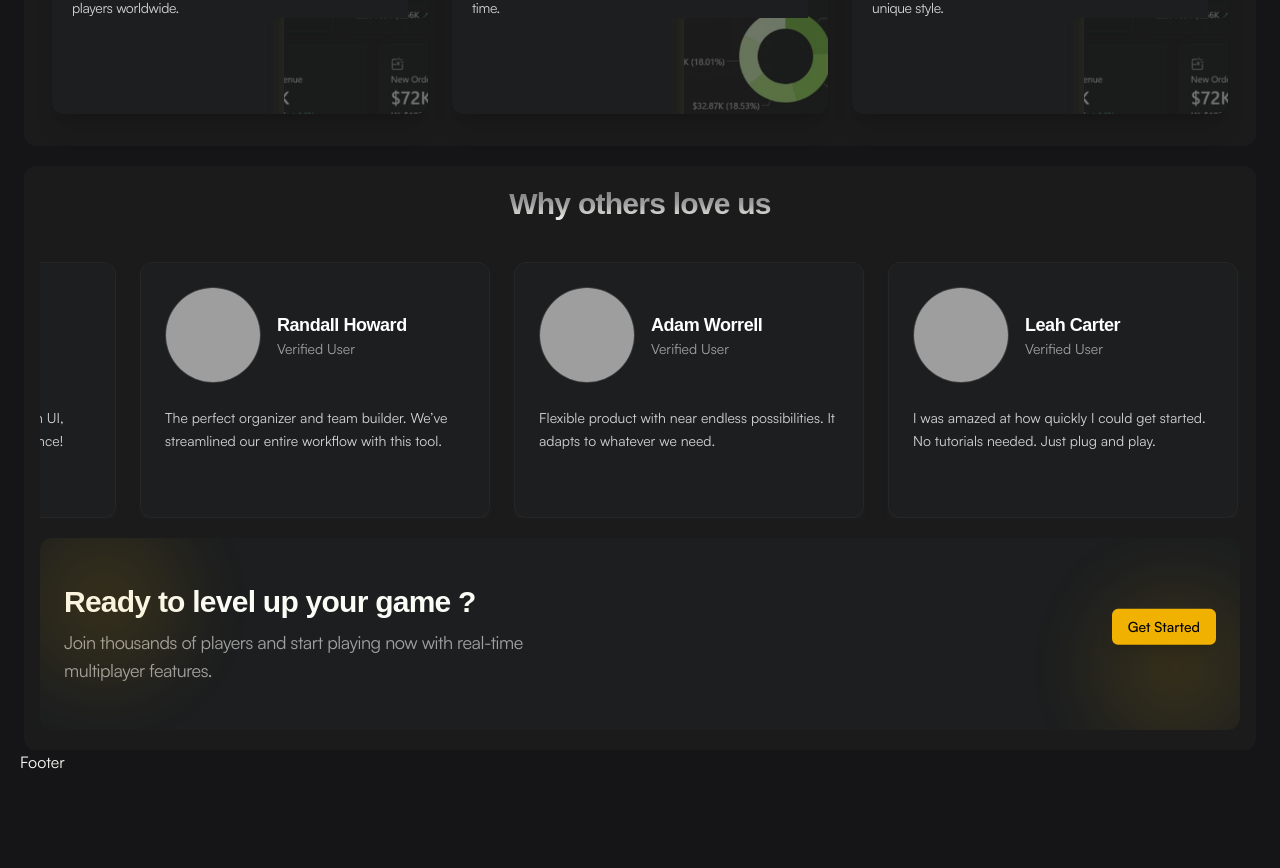
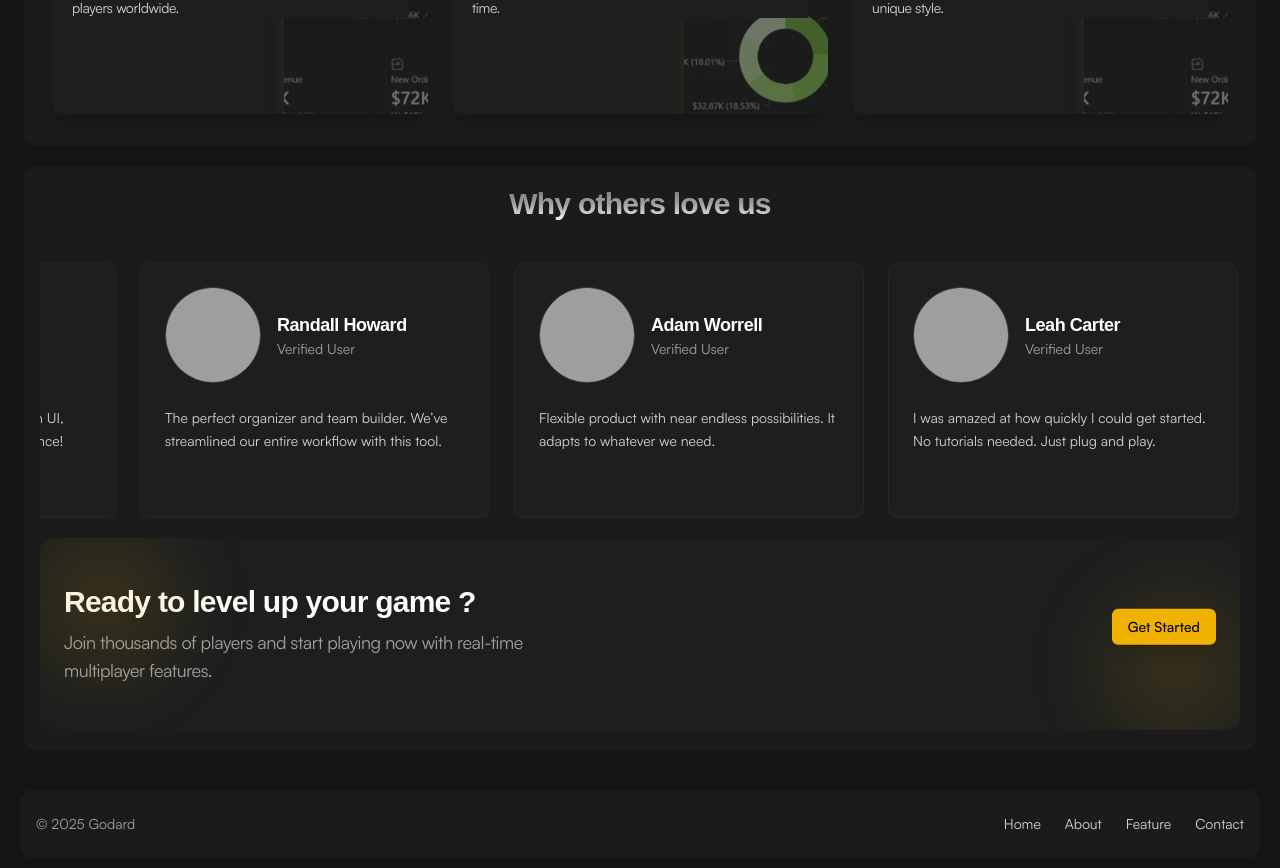
Before and after one commit to ArunavaCoderEm/lexi-duel, a Next.js app: page / in a window 1280 px wide. Shown: the part 1022-1890 px from the top of the page. Before the commit the page ends 1816 px from the top, so only its background shows below. Built offline with nearby package versions, Linux system fonts and the light colour scheme; no server answers; grey boxes are pictures that could not be loaded; a web font is replaced by a local one.

Commit message:
done: whole landing page

```diff
--- a/src/components/component/footer.tsx
+++ b/src/components/component/footer.tsx
@@ -1,7 +1,29 @@
-import React from 'react'
+import React from "react";
+import Link from "next/link";
 
-export default function Footer():React.ReactNode {
+export default function Footer(): React.ReactNode {
   return (
-    <div>Footer</div>
-  )
+    <footer className="bg-[#1B1B1B] mt-10 text-neutral-300 rounded-xl py-6">
+      <div className="max-w-7xl mx-auhref px-4 flex flex-col items-center space-y-4 sm:flex-row sm:justify-between sm:space-y-0">
+        <div className="text-sm text-neutral-400">
+          &copy; {new Date().getFullYear()} Godard
+        </div>
+
+        <div className="flex space-x-6 text-sm">
+          <Link href="/" className="hover:text-[#FCFCF7] transition">
+            Home
+          </Link>
+          <Link href="/about" className="hover:text-[#FCFCF7] transition">
+            About
+          </Link>
+          <Link href="/feature" className="hover:text-[#FCFCF7] transition">
+            Feature
+          </Link>
+          <Link href="/contact" className="hover:text-[#FCFCF7] transition">
+            Contact
+          </Link>
+        </div>
+      </div>
+    </footer>
+  );
 }
--- a/src/components/component/navbar.tsx
+++ b/src/components/component/navbar.tsx
@@ -47,7 +47,7 @@ export default function Navbar(): React.ReactNode {
     <motion.nav
       animate={{ y: scroll ? 10 : 0, width: scroll ? "80%" : "100%" }}
       className={`flex items-center z-20 max-w-lg lg:max-w-6xl h-fit py-3 px-2 rounded-3xl mx-auto justify-between fixed inset-x-0 top-3 ${
-        scroll ? "bg-[#000]/90 backdrop-blur-sm" : "bg-transparent"
+        scroll ? "bg-[#151515]/90 backdrop-blur-sm" : "bg-transparent"
       } transition-colour duration-100`}
     >
       <Link
```
